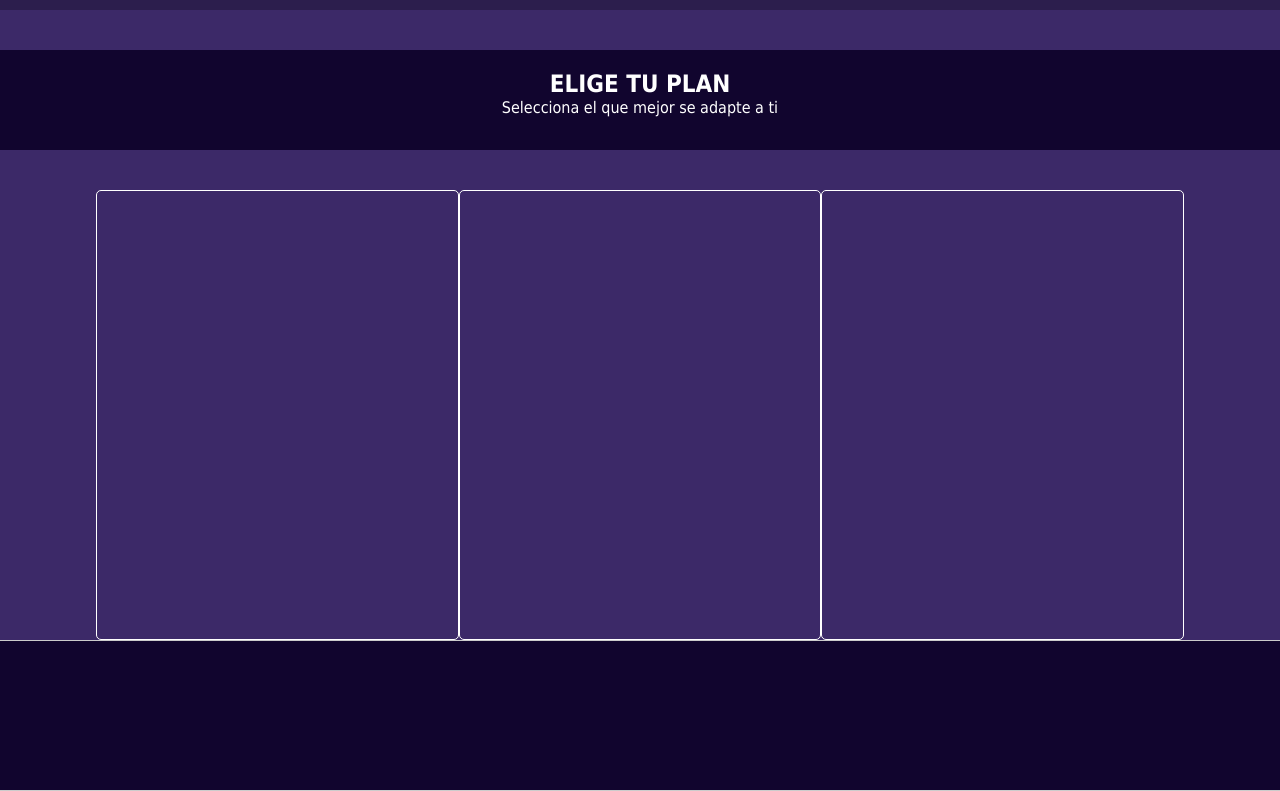
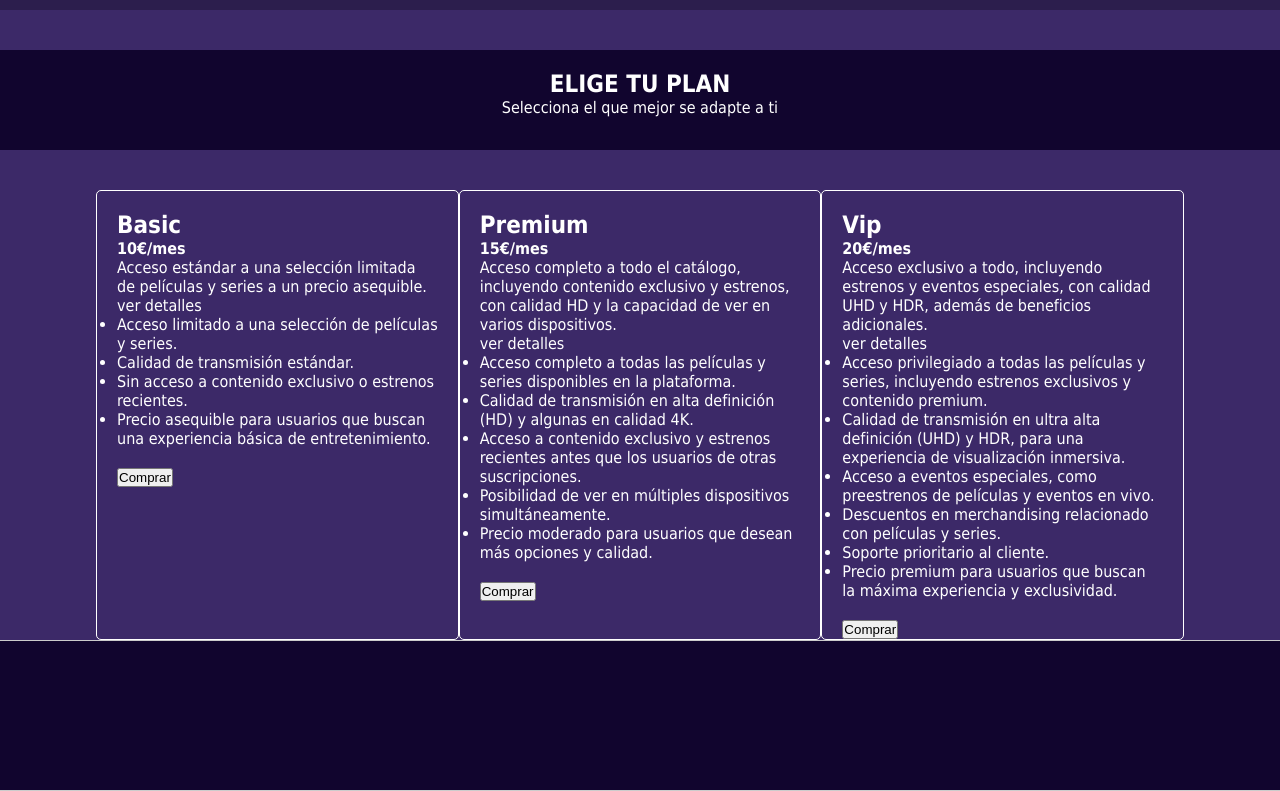
Before and after one commit to xerixk/tfg_nacho_isa_erick, a plain HTML site: page VS/suscripcion.html in a window 1280 px wide. Shown: the part 80-871 px from the top of the page. Drawn offline with Linux system fonts and the light colour scheme.

Commit message:
suscripciones html

```diff
--- a/VS/suscripcion.html
+++ b/VS/suscripcion.html
@@ -1,5 +1,5 @@
 <!DOCTYPE html>
-<html lang="en">
+<html lang="es">
 <head>
     <meta charset="UTF-8">
     <meta name="viewport" content="width=device-width, initial-scale=1.0">
@@ -8,7 +8,7 @@
 </head>
 <body>
     <header>
-        <h1>HBO</h1>
+        <div onclick="logo()" id="logo">SKYCINEMA</div>
     </header>
     <section>
         <div id="titulo_planes">
@@ -16,12 +16,67 @@
             <p>Selecciona el que mejor se adapte a ti</p>
         </div>
         <div id="contenedor_planes">
-            <div id="planes"></div>
-            <div id="planes"></div>
-            <div id="planes"></div>
+            <div id="planes">
+                <h1>Basic</h1>
+                <b>10€/mes</b>
+                <p>Acceso estándar a una selección limitada de películas y series a un precio asequible.</p>
+                <a onclick="verDetalles(this.nextElementSibling)">ver detalles</a>
+                <div id="detalles">
+                    <ul>
+                        <li>Acceso limitado a una selección de películas y series.</li>
+                        <li>Calidad de transmisión estándar.</li>
+                        <li>Sin acceso a contenido exclusivo o estrenos recientes.</li>
+                        <li>Precio asequible para usuarios que buscan una experiencia básica de entretenimiento.</li>
+
+                    </ul>
+                </div>
+                <br>
+                <button>Comprar</button>
+
+            </div>
+            <div id="planes">
+                <h1>Premium</h1>
+                <b>15€/mes</b>
+                <p>Acceso completo a todo el catálogo, incluyendo contenido exclusivo y estrenos, con calidad HD y la capacidad de ver en varios dispositivos.</p>
+                <a onclick="verDetalles(this.nextElementSibling)">ver detalles</a>
+
+                <div id="detalles">
+                    <ul>
+                        <li>Acceso completo a todas las películas y series disponibles en la plataforma.</li>
+                        <li>Calidad de transmisión en alta definición (HD) y algunas en calidad 4K.</li>
+                        <li>Acceso a contenido exclusivo y estrenos recientes antes que los usuarios de otras suscripciones.</li>
+                        <li>Posibilidad de ver en múltiples dispositivos simultáneamente.</li>
+                        <li>Precio moderado para usuarios que desean más opciones y calidad.</li>
+                    </ul>
+                </div>
+                <br>
+                <button>Comprar</button>
+
+            </div>
+            <div id="planes">
+                <h1>Vip</h1>
+                <b>20€/mes</b>
+                <p> Acceso exclusivo a todo, incluyendo estrenos y eventos especiales, con calidad UHD y HDR, además de beneficios adicionales.</p>
+                <a onclick="verDetalles(this.nextElementSibling)">ver detalles</a>
+
+                <div id="detalles">
+                    <ul>
+                        <li>Acceso privilegiado a todas las películas y series, incluyendo estrenos exclusivos y contenido premium.</li>
+                        <li>Calidad de transmisión en ultra alta definición (UHD) y HDR, para una experiencia de visualización inmersiva.</li>
+                        <li>Acceso a eventos especiales, como preestrenos de películas y eventos en vivo.</li>
+                        <li>Descuentos en merchandising relacionado con películas y series.</li>
+                        <li>Soporte prioritario al cliente.</li>
+                        <li>Precio premium para usuarios que buscan la máxima experiencia y exclusividad.</li>
+
+                    </ul>
+                </div>
+                <br>
+                <button>Comprar</button>
+
+            </div>
         </div>
     </section>
     <footer></footer>
-    <script src=""></script>
+    <script src="js/suscribcion.js"></script>
 </body>
 </html>
```
